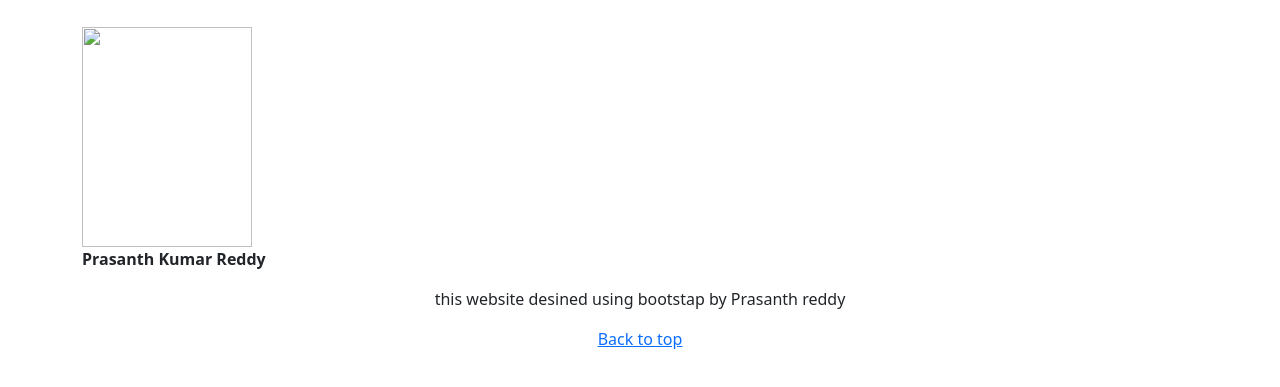
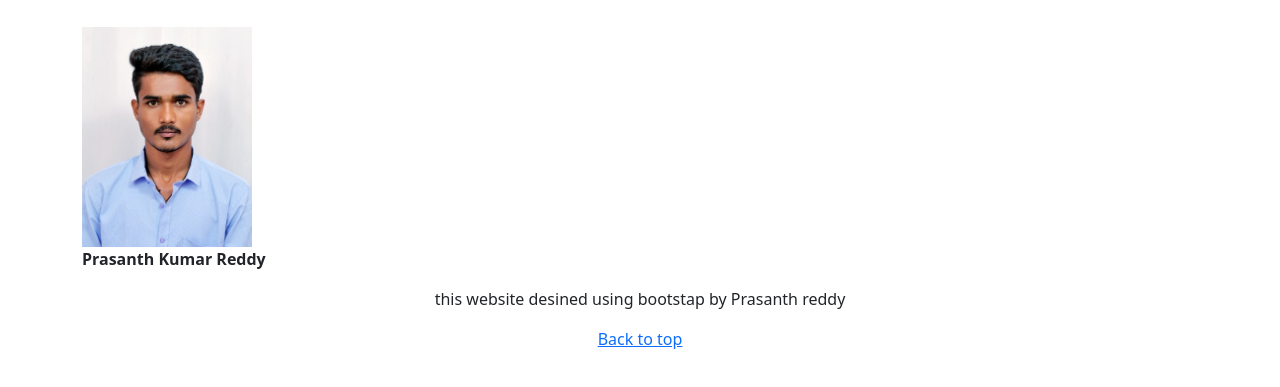
Before and after one commit to Prasanth1111111/website, a plain HTML site: page about.html in a window 1280 px wide. Shown: the part 109-496 px from the top of the page. Drawn offline with nearby package versions, Linux system fonts and the light colour scheme; the site is published under a folder, as on GitHub Pages, so addresses that start at the root find nothing.

Commit message:
Update about.html

```diff
--- a/about.html
+++ b/about.html
@@ -53,7 +53,7 @@
         <h1> About Me :</h1><br>
         <div id="imagebox">
             <a target="_blank" href="">
-                <a href="image/PRASANTH KUMAR.pdf"><img src="/image/prasanth.jpg" alt height="220" width="170" id="img"></a>
+                <a href="image/PRASANTH KUMAR.pdf"><img src="image/prasanth.jpg" alt height="220" width="170" id="img"></a>
             </a>
         </div>
         <p><b>Prasanth Kumar Reddy</b></p>
```
